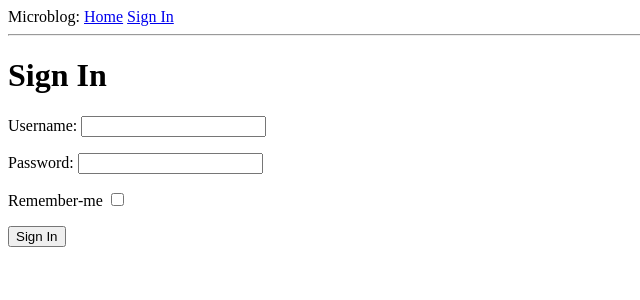
After one commit to jaysonbarretti/Python-Ocean, a Flask app: page /login in a window 1280 px wide. The commit adds this page. Shown: the top 300 px of the page, without its empty margins (0-640 px from the left). Run offline with Flask 2, Linux system fonts and the light colour scheme.

Commit message:
criando login

```diff
--- a/app/routes.py
+++ b/app/routes.py
@@ -1,5 +1,5 @@
 from app import app
-from flask import render_template
+from flask import render_template, request
 
 @app.route("/")
 @app.route("/index")
@@ -10,3 +10,9 @@ def index():
         {'author' : {'username' : 'José'}, 'body' : "Olá galera!"},
     ]
     return render_template("index.html", user = user, posts = posts)
+
+@app.route('/login', methods=["GET", "POST"])
+def login():
+    if request.method == "POST":
+        print(request.values.get("user"), request.values.get("pass"), request.values.get("remember"))
+    return render_template("login.html", title="Login")
--- a/app/templates/base.html
+++ b/app/templates/base.html
@@ -7,7 +7,10 @@
       {% endif %}
     </head>
     <body>
-        <div>Microblog: <a href="/index">Home</a></div>
+        <div>Microblog:
+            <a href="/index">Home</a>
+            <a href="/login">Sign In</a>
+        </div>
         <hr>
         {% block content %}{% endblock %} <!--o block content inseri um outro block html nesta posicao-->
     </body>
--- /dev/null
+++ b/app/templates/login.html
@@ -0,0 +1,22 @@
+{% extends "base.html" %}
+
+{% block content %}
+
+<h1>Sign In</h1>
+<form method="POST" action="">
+    <p>
+        <label for="username">Username: </label>
+        <input name="user" id="username" type="text">
+    </p>
+    <p>
+        <label for="password">Password: </label>
+        <input name="pass" id="password" type="password">
+    </p>
+    <p>
+    <label for="remember">Remember-me</label>
+    <input name="remember" type="checkbox" id="remember">
+    </p>
+    <button>Sign In</button>
+</form>
+
+{% endblock %}
```
